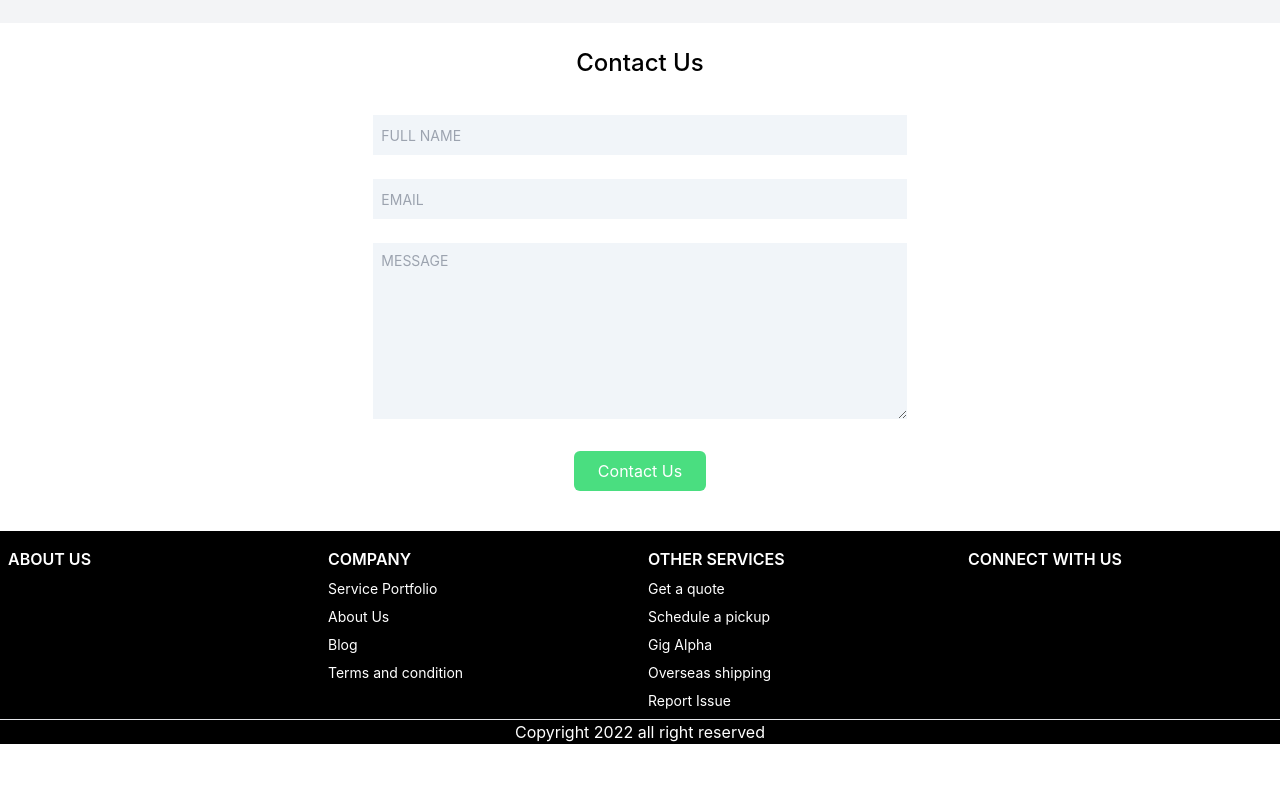
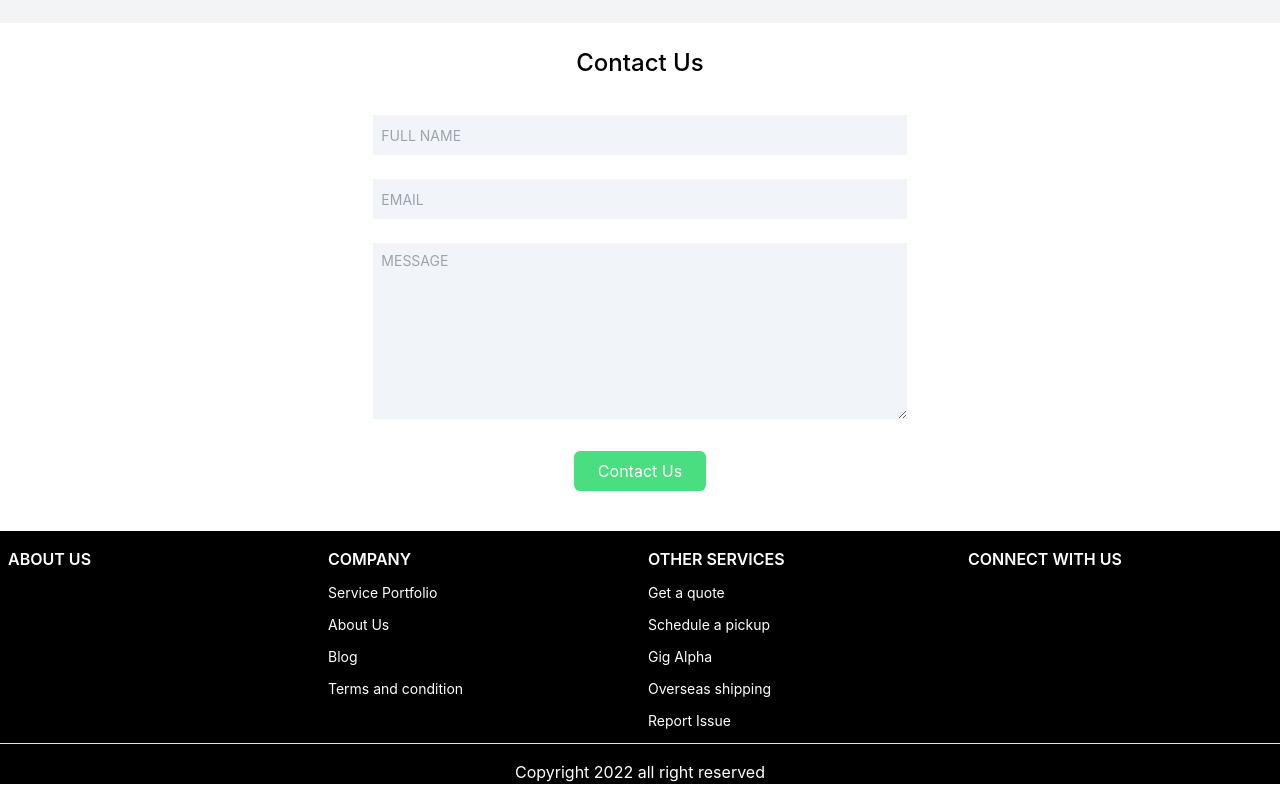
Before and after one commit to TruthTheDeveloper/Owerri-logistics, a Next.js app: page / in a window 1280 px wide. Shown: the part 1252-2052 px from the top of the page. Before the commit the page ends 1996 px from the top, so only its background shows below. Built offline with nearby package versions, Linux system fonts and the light colour scheme.

Commit message:
11th march 2022

```diff
--- a/components/HomePage/Footer.tsx
+++ b/components/HomePage/Footer.tsx
@@ -12,20 +12,20 @@ const Footer: NextPage = () => {
              <div className="mt-4 ml-2">
                  <h1 className="font-semibold">COMPANY</h1>
                  <ul className="text-sm">
-                     <li className="my-2">Service Portfolio</li>
-                     <li className="my-2">About Us</li>
-                     <li className="my-2">Blog</li>
-                     <li className="my-2">Terms and condition</li>
+                     <li className="my-3">Service Portfolio</li>
+                     <li className="my-3">About Us</li>
+                     <li className="my-3">Blog</li>
+                     <li className="my-3">Terms and condition</li>
                  </ul>
              </div>
              <div className="mt-4 ml-2">
                  <h1 className="font-semibold">OTHER SERVICES</h1>
                  <ul className="text-sm">
-                     <li className="my-2">Get a quote</li>
-                     <li className="my-2">Schedule a pickup</li>
-                     <li className="my-2">Gig Alpha</li>
-                     <li className="my-2">Overseas shipping</li>
-                     <li className="my-2">Report Issue</li>
+                     <li className="my-3">Get a quote</li>
+                     <li className="my-3">Schedule a pickup</li>
+                     <li className="my-3">Gig Alpha</li>
+                     <li className="my-3">Overseas shipping</li>
+                     <li className="my-3">Report Issue</li>
                  </ul>
              </div>
              <div className="mt-4 ml-2">
@@ -33,7 +33,7 @@ const Footer: NextPage = () => {
              </div>
          </div>
          <hr/>
-         <h1 className="text-center">Copyright 2022 all right reserved</h1>
+         <h1 className="text-center my-4">Copyright 2022 all right reserved</h1>
      </div>
   )
 }
--- a/components/HomePage/TrackItem.tsx
+++ b/components/HomePage/TrackItem.tsx
@@ -5,9 +5,9 @@ import bike from '../../public/assets/bike.svg'
 const TrackItem: NextPage = () => {
   return (
       <div className="flex justify-center mt-16 ">
-          <div className="flex  w-10/12">
+          <div className="flex  w-10/12 md:w-6/12 lg:w-5/12 xl:w-4/12 ">
             <input className="h-16  w-full placeholder:text-xl placeholder:pl-12 border-slate-400 outline-none border pl-4 " placeholder="Track ID" />
-            <button className="px-8  text bg-green-400 font-semibold text-white">Track</button>
+            <button className="px-8 lg:text-xl  text bg-green-400 font-semibold text-white">Track</button>
           </div>
       </div>
   )
--- a/package.json
+++ b/package.json
@@ -9,6 +9,10 @@
     "lint": "next lint"
   },
   "dependencies": {
+    "@fortawesome/fontawesome-svg-core": "^1.3.0",
+    "@fortawesome/free-brands-svg-icons": "^6.0.0",
+    "@fortawesome/free-solid-svg-icons": "^6.0.0",
+    "@fortawesome/react-fontawesome": "^0.1.17",
     "next": "12.1.0",
     "react": "17.0.2",
     "react-dom": "17.0.2"
```
Also changed, not shown: 1 other file (tests, documents, lock files or other folders).
